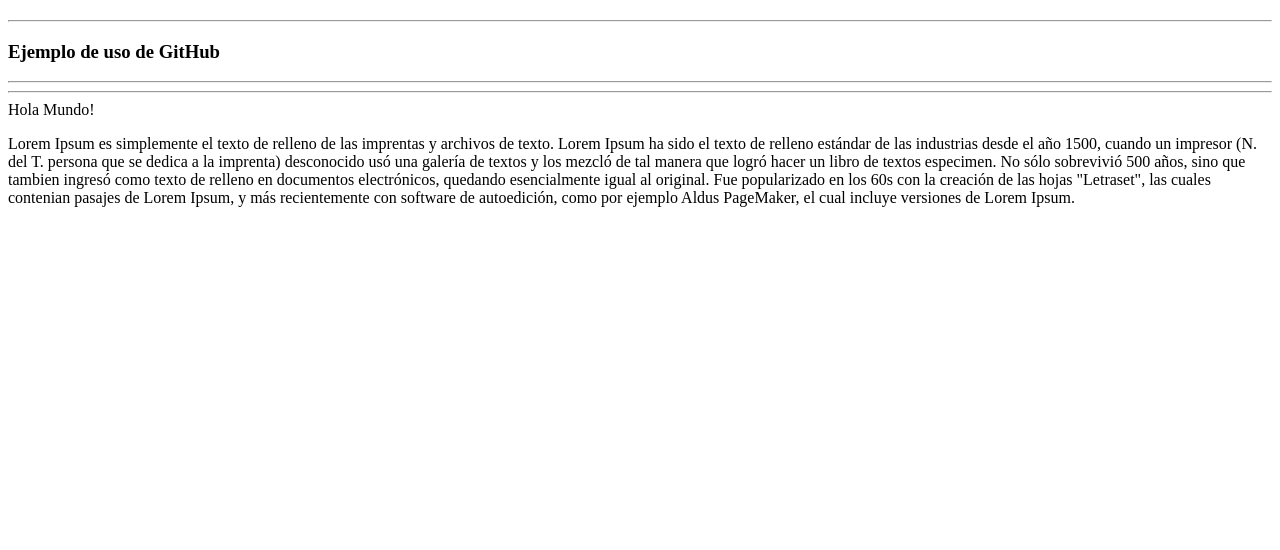
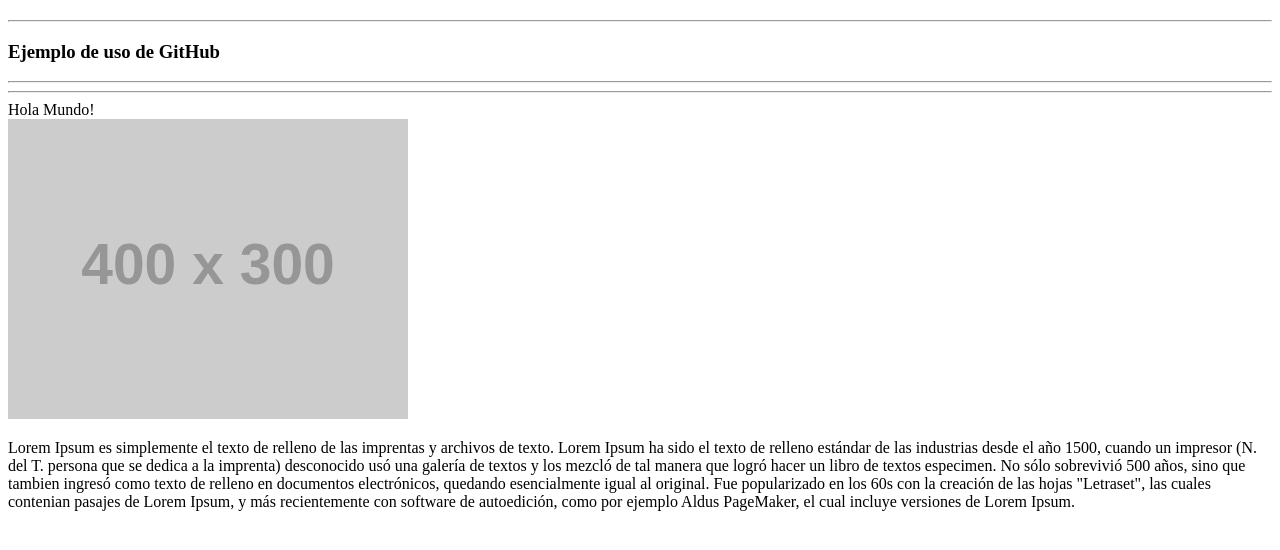
Before and after one commit to UMayor2018/ArquitecturaWeb, a website: page public_html/index.html in a window 1280 px wide. Shown: the part 70-620 px from the top of the page. Drawn offline with Linux system fonts and the light colour scheme; placeholder pictures from the web are drawn by us.

```diff
--- a/public_html/index.html
+++ b/public_html/index.html
@@ -18,6 +18,7 @@
         <hr>
         <hr>
         <div>Hola Mundo!</div>
+        <a href="https://placeholder.com"><img src="http://via.placeholder.com/400x300"></a>
         <p>Lorem Ipsum es simplemente el texto de relleno de las imprentas y archivos de texto. Lorem Ipsum ha sido el texto de relleno estándar de las industrias desde el año 1500, cuando un impresor (N. del T. persona que se dedica a la imprenta) desconocido usó una galería de textos y los mezcló de tal manera que logró hacer un libro de textos especimen. No sólo sobrevivió 500 años, sino que tambien ingresó como texto de relleno en documentos electrónicos, quedando esencialmente igual al original. Fue popularizado en los 60s con la creación de las hojas "Letraset", las cuales contenian pasajes de Lorem Ipsum, y más recientemente con software de autoedición, como por ejemplo Aldus PageMaker, el cual incluye versiones de Lorem Ipsum.</p>
     </body>
 </html>
```
